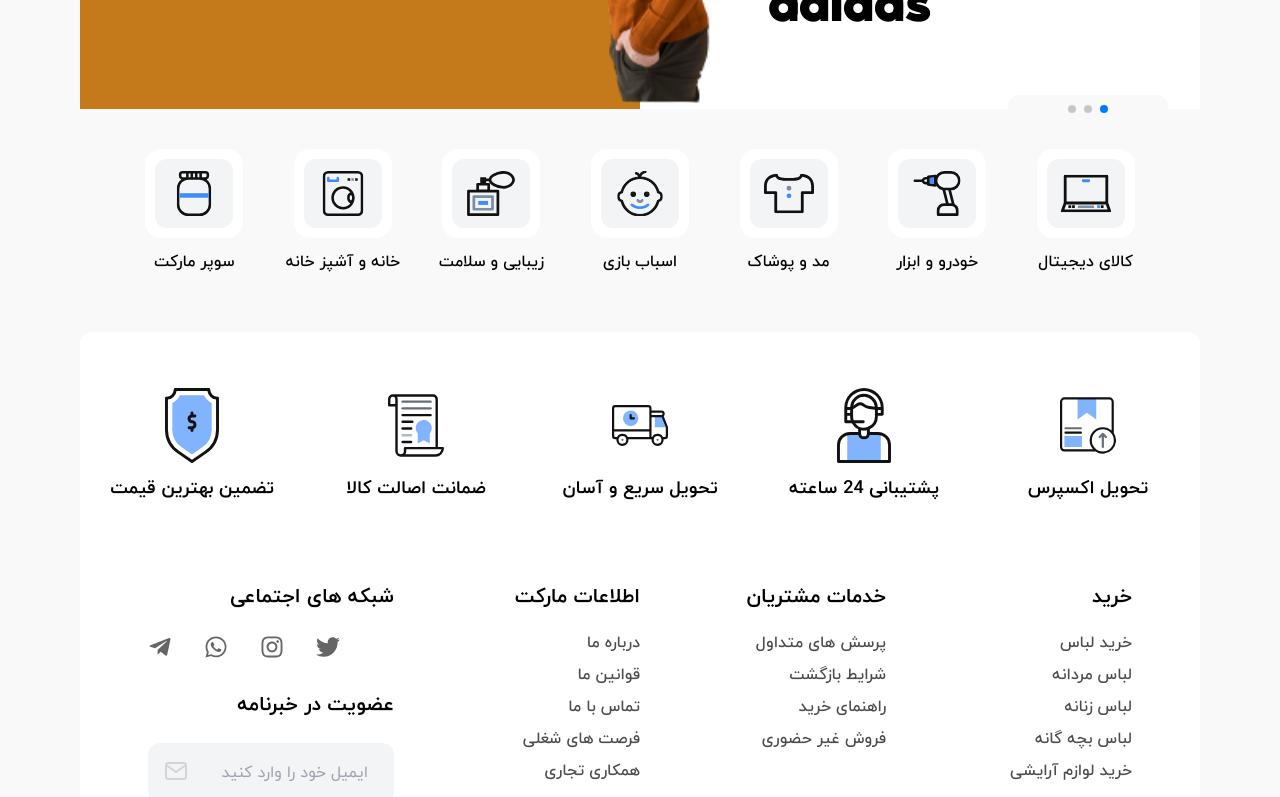
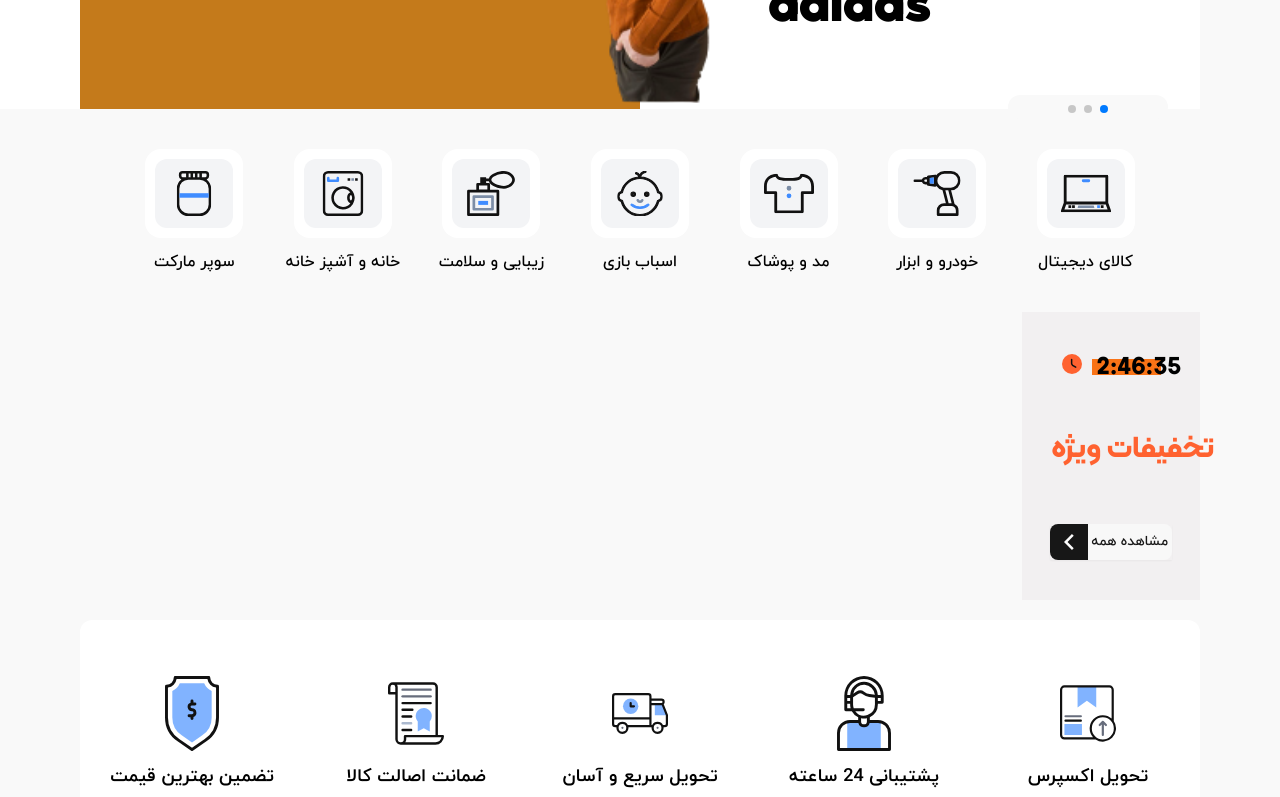
Before and after one commit to Ario-Team/shapino-frontend, a Next.js app: page / in a window 1280 px wide. Shown: the part 444-1241 px from the top of the page. Built offline with nearby package versions, Linux system fonts and the light colour scheme.

Commit message:
Added the countdown

```diff
--- /dev/null
+++ b/components/CountdownCustom.jsx
@@ -0,0 +1,44 @@
+import Image from "next/image";
+import Countdown from "react-countdown";
+import counterClockSVG from "../public/svgs/counterClock.svg";
+import { RiArrowLeftSLine } from "react-icons/ri";
+
+const CountdownCustom = () => {
+  return (
+    <div className="flex flex-col h-72 justify-between relative bg-[#F2F0F1] w-max px-7 py-10">
+      <div className="relative flex self-center">
+        <div className="flex items-center gap-2">
+          <div className="w-[4.3rem] h-4 bg-orange-500"></div>
+          <div>
+            <Image src={counterClockSVG} width={24} height={24} />
+          </div>
+        </div>
+        <div className="absolute -right-5">
+          <Countdown
+            date={Date.now() + 10000000}
+            renderer={({ hours, minutes, seconds }) => {
+              return (
+                <div className="font-kalameh font-bold text-2xl text-black">
+                  {hours}:{minutes}:{seconds}
+                </div>
+              );
+            }}
+          />
+        </div>
+      </div>
+      <span className="absolute w-max top-20 -right-3.5 font-kalameh font-bold text-3xl text-[#FF6230] my-10">
+        تخفیفات ویژه
+      </span>
+      <div className="flex flex-row opacity-90 self-center transition-opacity duration-300 cursor-pointer shadow-sm hover:opacity-100">
+        <span className="flex items-center justify-center font-iran-yekan font-medium text-sm bg-[#F9F9F9] px-1 py-2 text-black rounded-r-lg">
+          مشاهده همه
+        </span>
+        <div className="flex justify-center items-center bg-black px-1 rounded-l-lg">
+          <RiArrowLeftSLine className="text-white text-3xl" />
+        </div>
+      </div>
+    </div>
+  );
+};
+
+export default CountdownCustom;
--- a/layouts/MainLayout.jsx
+++ b/layouts/MainLayout.jsx
@@ -4,7 +4,7 @@ import Navbar from "../components/Navbar";
 
 const MainLayout = ({ children }) => {
   return (
-    <div className="xl:mx-20 2xl:mx-52 overflow-hidden">
+    <div className="xl:mx-20 2xl:mx-52">
       <header>
         <Navbar />
         <hr className="my-5 w-full" />
--- a/package.json
+++ b/package.json
@@ -11,6 +11,7 @@
   "dependencies": {
     "next": "12.2.2",
     "react": "18.2.0",
+    "react-countdown": "^2.3.2",
     "react-dom": "18.2.0",
     "react-icons": "^4.4.0",
     "swiper": "^8.3.1"
--- a/pages/index.jsx
+++ b/pages/index.jsx
@@ -9,6 +9,7 @@ import "swiper/css/pagination";
 import Head from "next/head";
 import Menu from "../components/Menu";
 import IconCategory from "../components/IconCategory";
+import CountdownCustom from "../components/CountdownCustom";
 
 export default function Home() {
   return (
@@ -44,6 +45,7 @@ export default function Home() {
             </SwiperSlide>
           </Swiper>
           <IconCategory />
+          <CountdownCustom />
         </div>
       </MainLayout>
     </>
```
Also changed, not shown: public/svgs/counterClock.svg (added), 1 other file (tests, documents, lock files or other folders).
